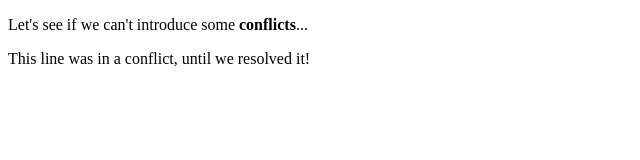
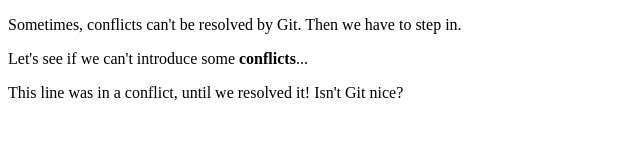
Before and after one commit to david-zocom/git-conflicts, a plain HTML site: page index.html in a window 1280 px wide. Shown: the whole page, without its empty margins (0-640 px from the left). Drawn offline with Linux system fonts and the light colour scheme.

Commit message:
Wrote about conflicts (on GitHub)

```diff
--- a/index.html
+++ b/index.html
@@ -7,9 +7,11 @@
 </head>
 <body>
 
+	<p>Sometimes, conflicts can't be resolved by Git. Then we have to step in.</p>
+
 	<p>Let's see if we can't introduce some <strong>conflicts</strong>...</p>
 
-	<p>This line was in a conflict, until we resolved it!</p>
+	<p>This line was in a conflict, until we resolved it! Isn't Git nice?</p>
 
 </body>
 
```
